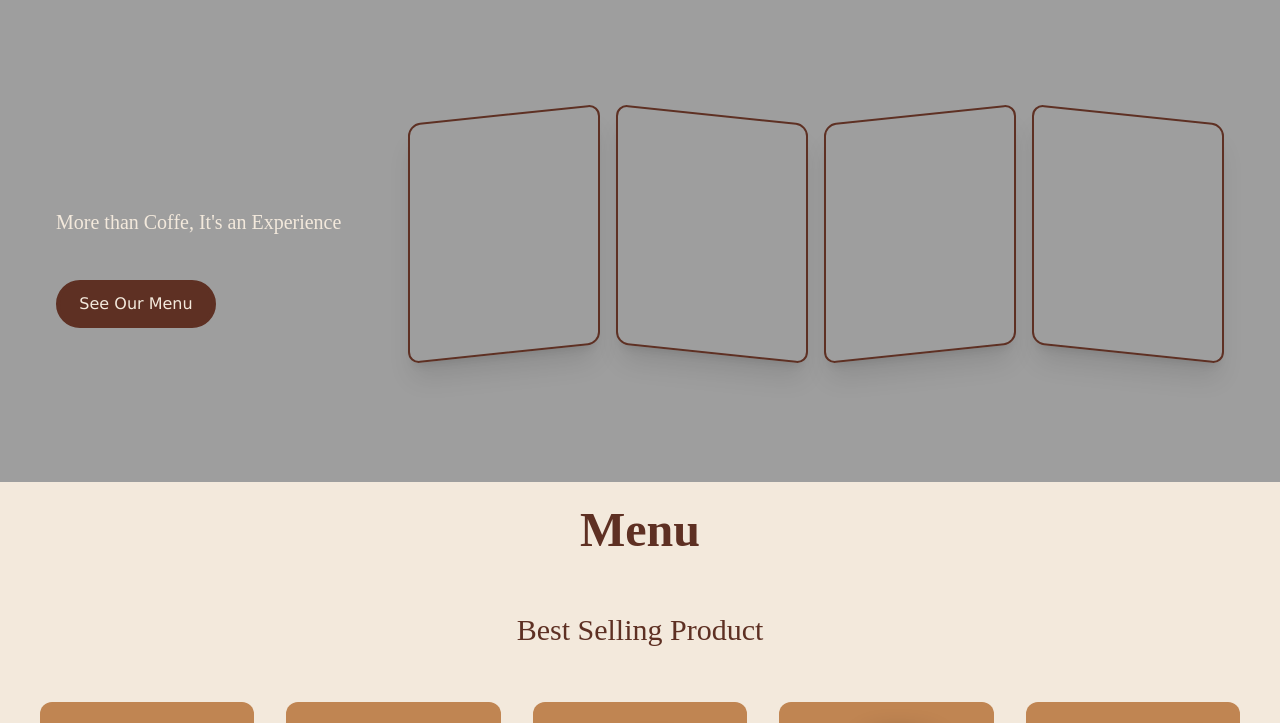
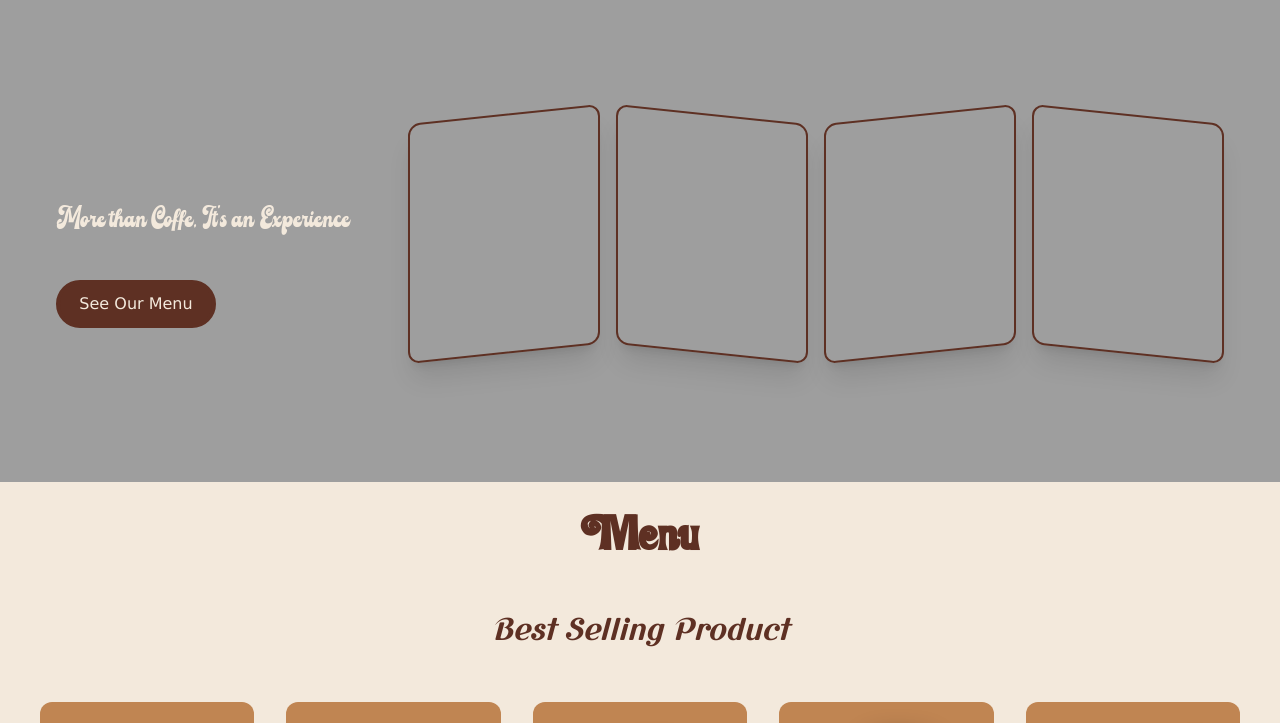
Before and after one commit to Cclover-ops/Coffe-Shop, a plain HTML site: page index.html in a window 1280 px wide. Shown: the part 214-937 px from the top of the page. Drawn offline with nearby package versions, Linux system fonts and the light colour scheme; the site is published under a folder, as on GitHub Pages, so addresses that start at the root find nothing.

Commit message:
Update style.css

```diff
--- a/style.css
+++ b/style.css
@@ -1,6 +1,6 @@
 @font-face {
     font-family: 'MyFont';
-    src: url('/font/KrinkesRegularPERSONAL.ttf') format('truetype');
+    src: url('font/KrinkesRegularPERSONAL.ttf') format('truetype');
   }
 
 .font-myfont{
@@ -9,7 +9,7 @@
 
 @font-face {
   font-family: 'vintage';
-  src: url('/font/FinestVintagePersonalUseOny.ttf') format('truetype');
+  src: url('font/FinestVintagePersonalUseOny.ttf') format('truetype');
 }
 
 .font-vintage{
@@ -18,7 +18,7 @@ font-family: 'vintage';
 
 @font-face {
   font-family: 'sunflower';
-  src: url('/font/SunFlower.ttf') format('truetype');
+  src: url('font/SunFlower.ttf') format('truetype');
 }
 
 .font-sunflower{
@@ -27,7 +27,7 @@ font-family: 'sunflower';
 
 @font-face {
   font-family: 'cursive';
-  src: url('/font/CursiveSans-Bold.ttf') format('truetype');
+  src: url('font/CursiveSans-Bold.ttf') format('truetype');
 }
 
 .font-cursive{
```
